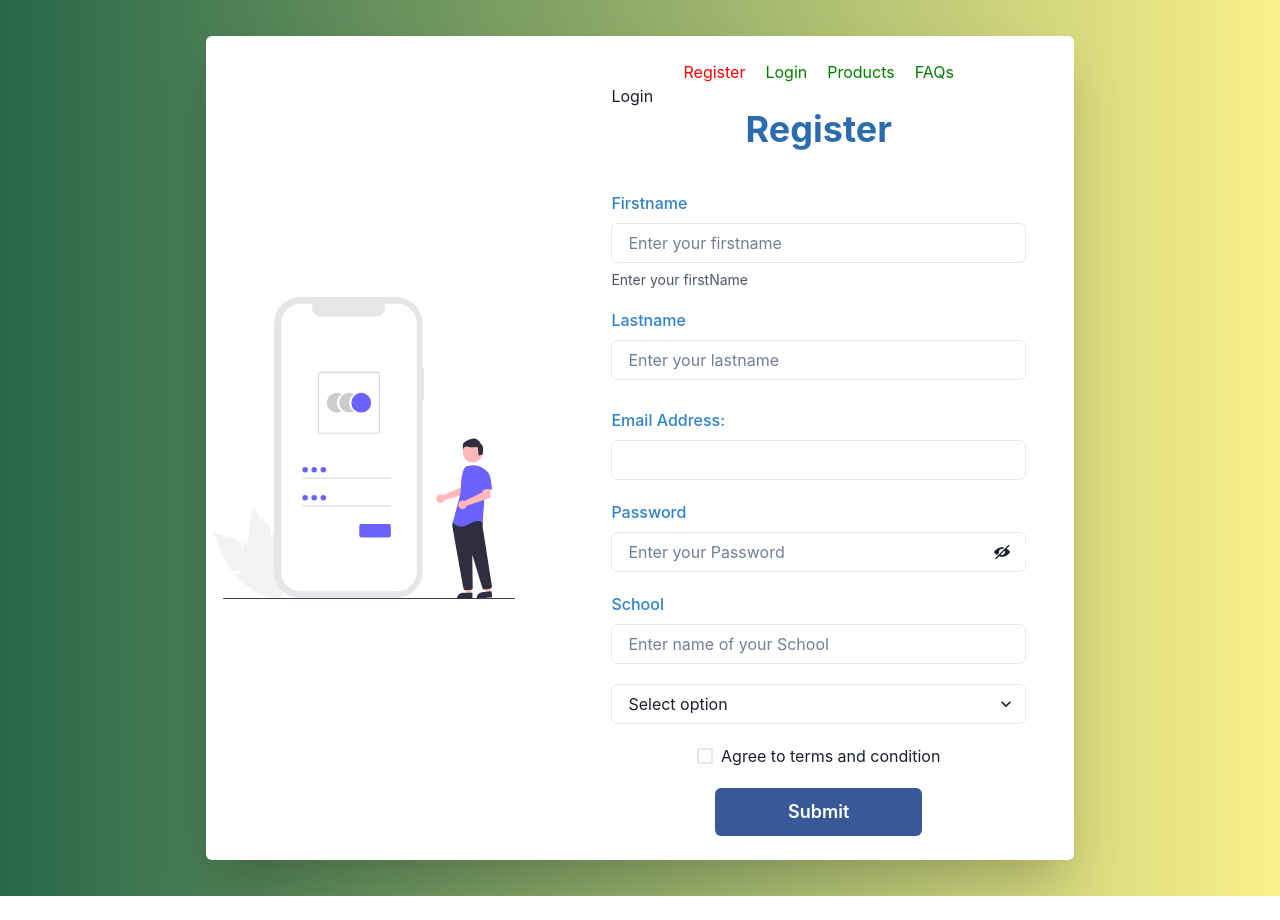
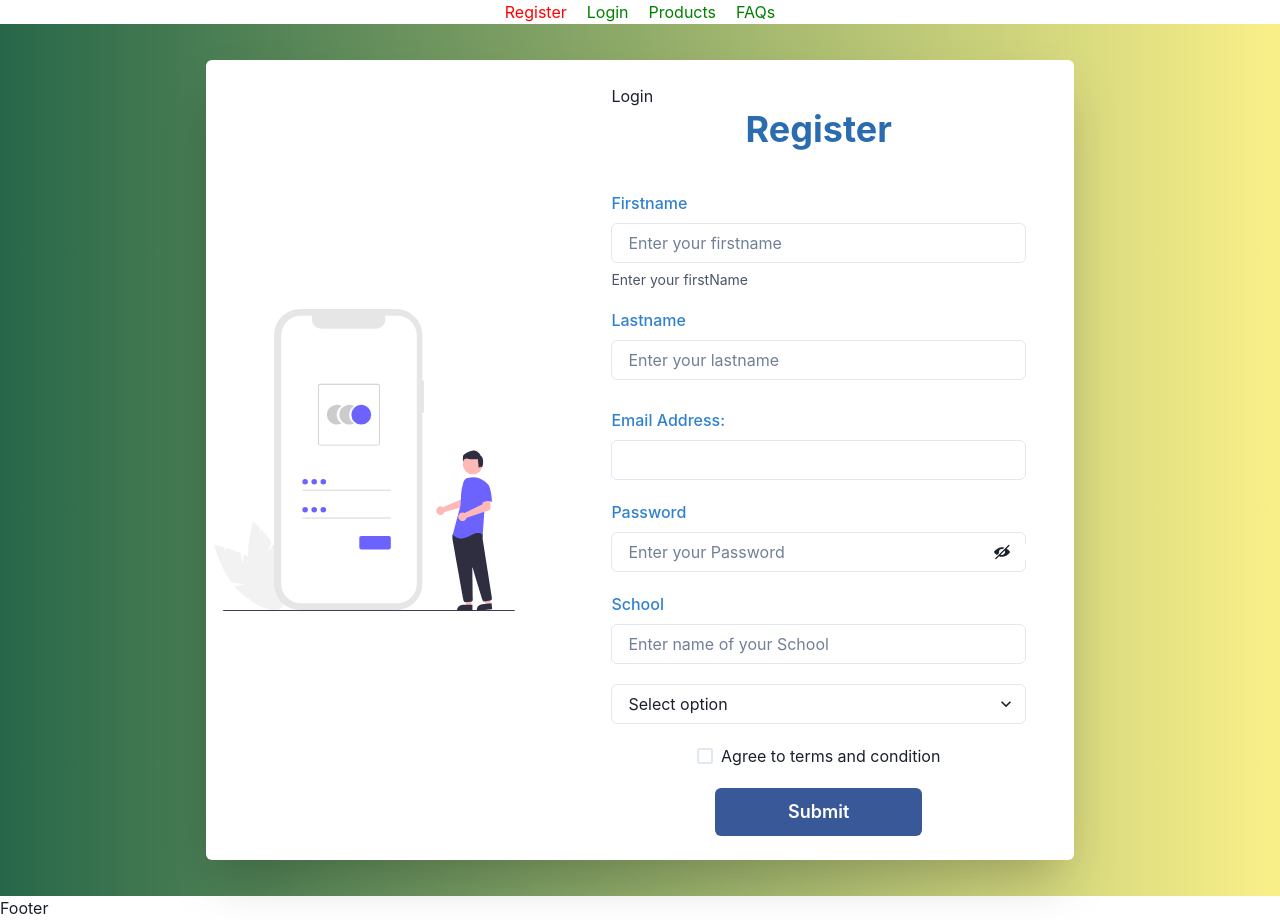
Before and after one commit to Maurice-Jah/form-react, a React (Vite) app: page / in a window 1280 px wide. Before the commit the page ends 896 px from the top, so only its background shows below. Built offline with nearby package versions, Linux system fonts and the light colour scheme.

Commit message:
Use SharedLayout

```diff
--- a/src/App.jsx
+++ b/src/App.jsx
@@ -2,15 +2,18 @@ import Register from "./Register";
 import Login from "./Login";
 import Product from "./Product";
 import FAQs from "./FAQs";
+import SharedLayout from "./SharedLayout";
 import { Routes, Route } from "react-router-dom";
 
 function App() {
   return (
     <Routes>
-      <Route path={"/"} element={<Register />} />
-      <Route path={"/login"} element={<Login />} />
-      <Route path={"/products"} element={<Product />} />
-      <Route path={"/faqs"} element={<FAQs />} />
+      <Route path={"/"} element={<SharedLayout />}>
+        <Route index element={<Register />} />
+        <Route path={"login"} element={<Login />} />
+        <Route path={"products"} element={<Product />} />
+        <Route path={"faqs"} element={<FAQs />} />
+      </Route>
     </Routes>
   );
 }
--- a/src/FAQs.jsx
+++ b/src/FAQs.jsx
@@ -1,13 +1,7 @@
 import React from "react";
-import Nav from "./Nav";
 
 const FAQs = () => {
-  return (
-    <div>
-      <Nav />
-      FAQs
-    </div>
-  );
+  return <div>FAQs</div>;
 };
 
 export default FAQs;
--- a/src/Login.jsx
+++ b/src/Login.jsx
@@ -17,7 +17,6 @@ import {
 
 import { ViewIcon, ViewOffIcon } from "@chakra-ui/icons";
 import logo from "./assets/register.svg";
-import Nav from "./Nav";
 
 const Login = () => {
   const [show, showPassword] = useState(false);
@@ -66,8 +65,6 @@ const Login = () => {
           width={{ base: "80%" }}
           mx="3rem"
         >
-          <Nav />
-
           <HStack>
             <Link to={"/"}>Register</Link>
           </HStack>
--- a/src/Nav.jsx
+++ b/src/Nav.jsx
@@ -1,11 +1,8 @@
 import React from "react";
 import { Flex } from "@chakra-ui/react";
-import { NavLink, useLocation } from "react-router-dom";
+import { NavLink } from "react-router-dom";
 
 const Nav = () => {
-  const location = useLocation();
-  console.log(location);
-
   return (
     <Flex width={"100%"} gap={5} justifyContent={"center"}>
       <NavLink
--- a/src/Product.jsx
+++ b/src/Product.jsx
@@ -1,13 +1,7 @@
 import React from "react";
-import Nav from "./Nav";
 
 const Product = () => {
-  return (
-    <div>
-      <Nav />
-      Products
-    </div>
-  );
+  return <div>Products</div>;
 };
 
 export default Product;
--- a/src/Register.jsx
+++ b/src/Register.jsx
@@ -22,7 +22,6 @@ import {
 import { ViewIcon, ViewOffIcon } from "@chakra-ui/icons";
 
 import logo from "./assets/register.svg";
-import Nav from "./Nav";
 
 const Register = () => {
   // HOOKS ===to navigate btween pages===to help in passing logic
@@ -84,8 +83,6 @@ const Register = () => {
           width={{ base: "80%" }}
           mx="3rem"
         >
-          <Nav />
-
           <HStack>
             <Link to={"/login"}> Login </Link>
           </HStack>
--- /dev/null
+++ b/src/SharedLayout.jsx
@@ -0,0 +1,15 @@
+import React from "react";
+import Nav from "./Nav";
+import { Outlet } from "react-router-dom";
+
+const SharedLayout = () => {
+  return (
+    <>
+      <Nav />
+      <Outlet />
+      <div>Footer</div>
+    </>
+  );
+};
+
+export default SharedLayout;
```
